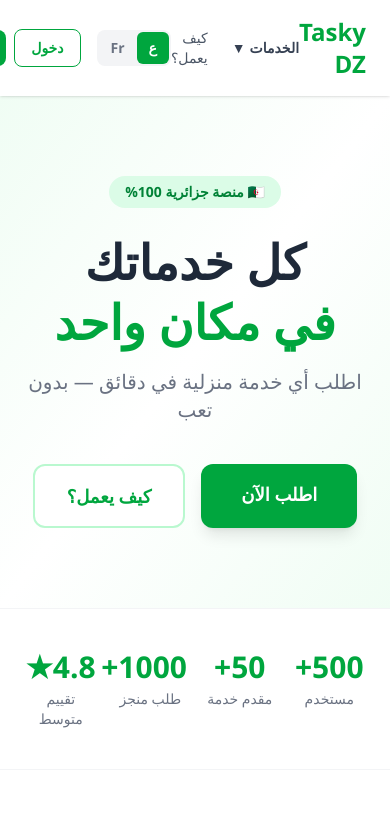
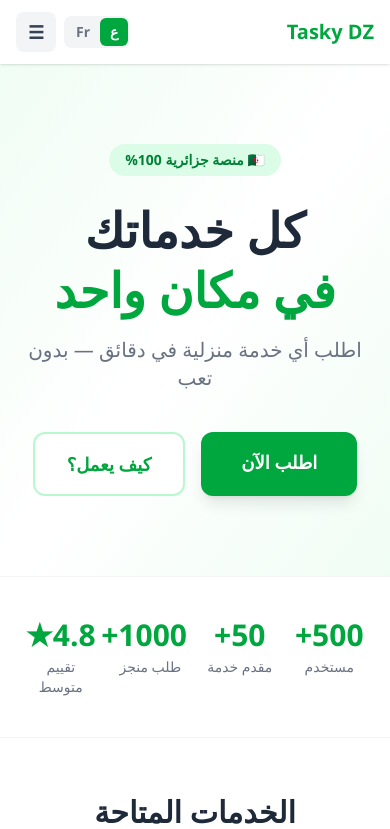
Before and after one commit to aihuhstore-hue/tasky-dz, a Next.js app: page / in a window 390 px wide. Shown: the top 829 px of the page. Built offline with nearby package versions, Linux system fonts and the light colour scheme.

Commit message:
fix mobile header with hamburger menu

```diff
--- a/app/page.tsx
+++ b/app/page.tsx
@@ -49,6 +49,7 @@ export default function Home() {
   const { lang, t, setLang } = useLanguage();
   const [showDropdown, setShowDropdown] = useState(false);
   const [activeCategory, setActiveCategory] = useState<any>(null);
+  const [mobileMenu, setMobileMenu] = useState(false);
   const dropdownRef = useRef<HTMLDivElement>(null);
   const categories = categoriesData[lang];
 
@@ -71,19 +72,29 @@ export default function Home() {
   return (
     <main className="min-h-screen bg-white" dir={t.dir}>
       {/* Header */}
-      <header className="bg-white/90 backdrop-blur-sm shadow-sm py-4 px-6 flex items-center justify-between sticky top-0 z-50">
-        <h1 className="text-2xl font-bold text-green-600">Tasky DZ</h1>
+      <header className="bg-white/90 backdrop-blur-sm shadow-sm sticky top-0 z-50">
+        <div className="py-3 px-4 flex items-center justify-between">
+          <h1 className="text-xl font-bold text-green-600">Tasky DZ</h1>
 
-        <nav className="flex items-center gap-6" ref={dropdownRef}>
+          {/* Mobile: language + hamburger */}
+          <div className="flex items-center gap-2 md:hidden">
+            <div className="flex bg-gray-100 rounded-lg p-0.5">
+              <button onClick={() => setLang("ar")} className={`px-2.5 py-1 rounded-md text-sm font-bold transition-all ${lang === "ar" ? "bg-green-600 text-white" : "text-gray-500"}`}>ع</button>
+              <button onClick={() => setLang("fr")} className={`px-2.5 py-1 rounded-md text-sm font-bold transition-all ${lang === "fr" ? "bg-green-600 text-white" : "text-gray-500"}`}>Fr</button>
+            </div>
+            <button onClick={() => setMobileMenu(!mobileMenu)} className="p-2 rounded-lg bg-gray-100 text-gray-700 font-bold text-lg w-10 h-10 flex items-center justify-center">
+              {mobileMenu ? "✕" : "☰"}
+            </button>
+          </div>
+
+          {/* Desktop nav */}
+          <nav className="hidden md:flex items-center gap-6" ref={dropdownRef}>
             <div className="relative">
-            <button
-              onClick={() => { setShowDropdown(!showDropdown); setActiveCategory(null); }}
-              className="flex items-center gap-1 text-gray-700 font-bold text-sm hover:text-green-600 transition-all"
-            >
+              <button onClick={() => { setShowDropdown(!showDropdown); setActiveCategory(null); }}
+                className="flex items-center gap-1 text-gray-700 font-bold text-sm hover:text-green-600 transition-all">
                 {t.services}
                 <span className={`transition-transform duration-300 inline-block ${showDropdown ? "rotate-180" : ""}`}>▼</span>
               </button>
-
               {showDropdown && (
                 <div className={`absolute top-10 ${t.dir === "rtl" ? "right-0" : "left-0"} bg-white rounded-2xl shadow-2xl border border-gray-100 overflow-hidden z-50 animate-slide-down`} style={{ width: "260px" }}>
                   {!activeCategory ? (
@@ -91,9 +102,9 @@ export default function Home() {
                       <p className="text-xs text-gray-400 font-bold px-3 py-2 border-b border-gray-50 mb-1">{t.choose_category}</p>
                       {categories.map((cat) => (
                         <button key={cat.id} onClick={() => cat.available && setActiveCategory(cat)}
-                        className={`w-full flex items-center gap-3 px-3 py-3 rounded-xl text-${t.dir === "rtl" ? "right" : "left"} transition-all ${cat.available ? "hover:bg-green-50 cursor-pointer" : "opacity-40 cursor-not-allowed"}`}>
+                          className={`w-full flex items-center gap-3 px-3 py-3 rounded-xl transition-all ${cat.available ? "hover:bg-green-50 cursor-pointer" : "opacity-40 cursor-not-allowed"}`}>
                           <span className="text-2xl">{cat.icon}</span>
-                        <span className="flex-1 font-bold text-gray-700 text-sm">{cat.name}</span>
+                          <span className="flex-1 font-bold text-gray-700 text-sm text-right">{cat.name}</span>
                           {!cat.available
                             ? <span className="text-xs bg-gray-100 text-gray-400 px-2 py-0.5 rounded-full">{t.coming_soon}</span>
                             : <span className="text-gray-300 text-sm">{t.dir === "rtl" ? "←" : "→"}</span>}
@@ -107,8 +118,7 @@ export default function Home() {
                       </button>
                       <p className="text-xs text-gray-400 font-bold px-3 py-1 border-b border-gray-50 mb-1">{activeCategory.icon} {activeCategory.name}</p>
                       {activeCategory.services.map((service: any) => (
-                      <a key={service.name}
-                        href={`/request?service=${encodeURIComponent(service.name)}&icon=${encodeURIComponent(service.icon)}`}
+                        <a key={service.name} href={`/request?service=${encodeURIComponent(service.name)}&icon=${encodeURIComponent(service.icon)}`}
                           className="flex items-center gap-3 px-3 py-3 rounded-xl hover:bg-green-50 transition-all group">
                           <span className="text-2xl">{service.icon}</span>
                           <div className="flex-1">
@@ -123,25 +133,36 @@ export default function Home() {
                 </div>
               )}
             </div>
-          <a href="#how" className="text-gray-600 text-sm hover:text-green-600 font-medium transition-colors">{t.how_it_works}</a>
-          <a href="/register" className="text-gray-600 text-sm hover:text-green-600 font-medium transition-colors hidden md:block">{t.join_provider}</a>
+            <a href="#how" className="text-gray-600 text-sm hover:text-green-600 font-medium">{t.how_it_works}</a>
+            <a href="/register" className="text-gray-600 text-sm hover:text-green-600 font-medium">{t.join_provider}</a>
           </nav>
 
-        <div className="flex items-center gap-2">
-          {/* Language Switcher */}
-          <div className="flex bg-gray-100 rounded-lg p-0.5 ml-2">
-            <button onClick={() => setLang("ar")}
-              className={`px-3 py-1.5 rounded-md text-sm font-bold transition-all ${lang === "ar" ? "bg-green-600 text-white" : "text-gray-500 hover:text-gray-700"}`}>
-              ع
-            </button>
-            <button onClick={() => setLang("fr")}
-              className={`px-3 py-1.5 rounded-md text-sm font-bold transition-all ${lang === "fr" ? "bg-green-600 text-white" : "text-gray-500 hover:text-gray-700"}`}>
-              Fr
-            </button>
+          {/* Desktop auth + lang */}
+          <div className="hidden md:flex items-center gap-2">
+            <div className="flex bg-gray-100 rounded-lg p-0.5">
+              <button onClick={() => setLang("ar")} className={`px-3 py-1.5 rounded-md text-sm font-bold transition-all ${lang === "ar" ? "bg-green-600 text-white" : "text-gray-500"}`}>ع</button>
+              <button onClick={() => setLang("fr")} className={`px-3 py-1.5 rounded-md text-sm font-bold transition-all ${lang === "fr" ? "bg-green-600 text-white" : "text-gray-500"}`}>Fr</button>
             </div>
             <a href="/login" className="text-green-600 border border-green-600 px-4 py-2 rounded-lg text-sm font-bold hover:bg-green-50 transition-all">{t.login}</a>
             <a href="/register" className="bg-green-600 text-white px-4 py-2 rounded-lg text-sm font-bold hover:bg-green-700 transition-all">{t.register}</a>
           </div>
+        </div>
+
+        {/* Mobile menu */}
+        {mobileMenu && (
+          <div className="md:hidden bg-white border-t border-gray-100 px-4 py-4 flex flex-col gap-3 animate-slide-down">
+            <button onClick={() => { setMobileMenu(false); document.getElementById("services")?.scrollIntoView({ behavior: "smooth" }); }}
+              className="text-gray-700 font-bold text-base py-2 border-b border-gray-100 text-right">
+              {t.services} ▼
+            </button>
+            <a href="#how" onClick={() => setMobileMenu(false)} className="text-gray-700 font-bold text-base py-2 border-b border-gray-100 block">{t.how_it_works}</a>
+            <a href="/register" onClick={() => setMobileMenu(false)} className="text-gray-700 font-bold text-base py-2 border-b border-gray-100 block">{t.join_provider}</a>
+            <div className="flex gap-3 pt-2">
+              <a href="/login" className="flex-1 text-center text-green-600 border border-green-600 py-2.5 rounded-xl font-bold">{t.login}</a>
+              <a href="/register" className="flex-1 text-center bg-green-600 text-white py-2.5 rounded-xl font-bold">{t.register}</a>
+            </div>
+          </div>
+        )}
       </header>
 
       {/* Hero */}
```
Lines whose indentation alone changed are shown as unchanged.
